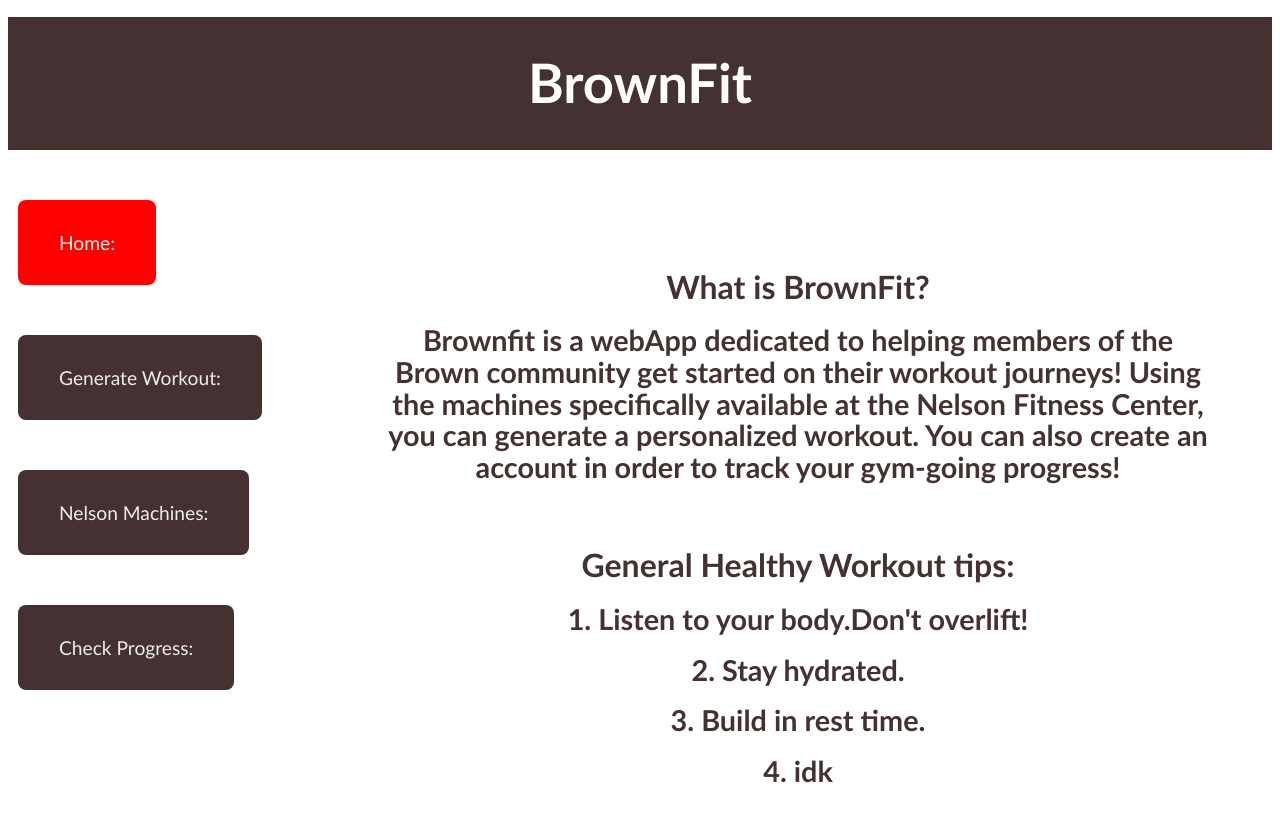
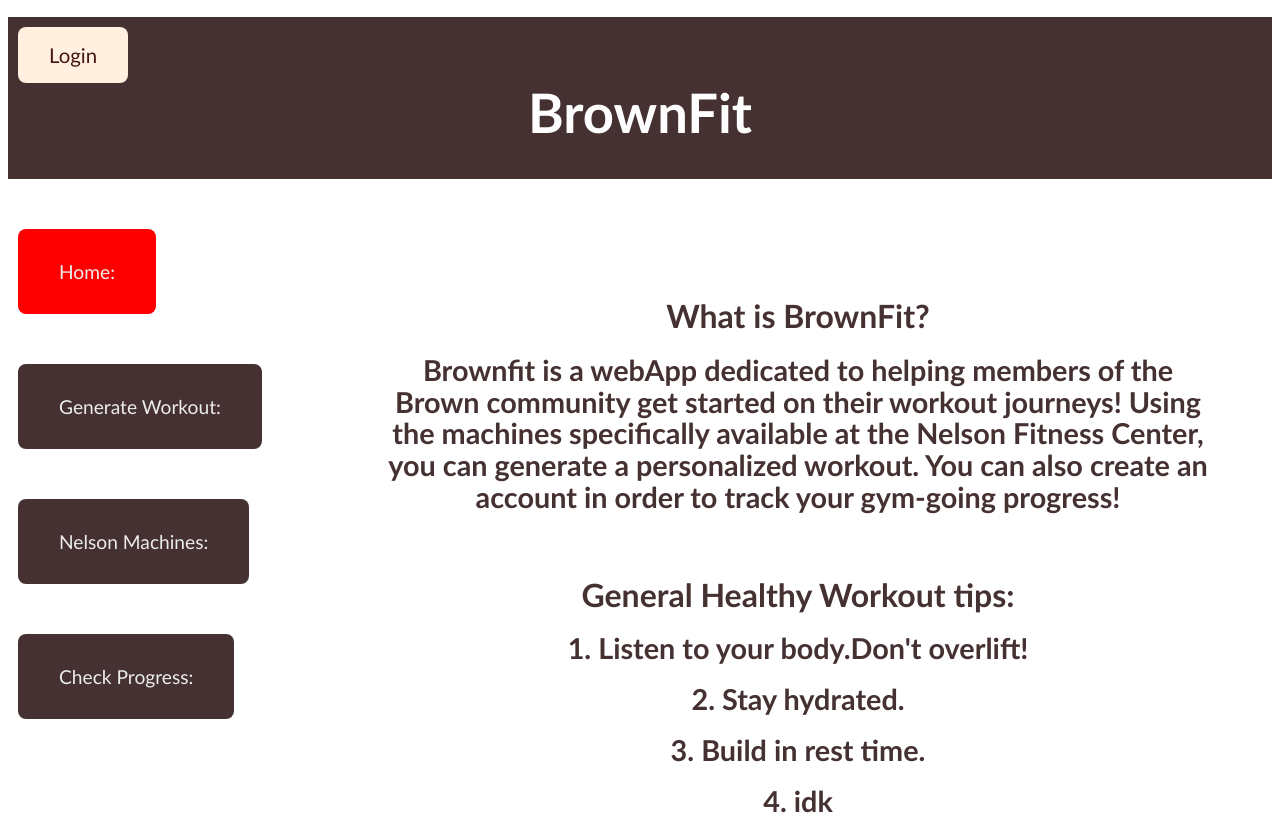
Before and after one commit to chloenevas/BrownFit, a React (Vite) app in the folder front/: page / in a window 1280 px wide. Before the commit the page ends 807 px from the top, so only its background shows below. Built offline with nearby package versions, Linux system fonts and the light colour scheme.

Commit message:
feat: added login button - moving to feat branch now

```diff
--- a/front/src/components/App.tsx
+++ b/front/src/components/App.tsx
@@ -21,6 +21,8 @@
     useState<string>("#453131");
   const [progressButtonColor, setProgressButtonColor] =
     useState<string>("#453131");
+  const [loginButtonColor, setLoginButtonColor] =
+    useState<string>("#fff0e0");
 
   // tracking key pressing for zooming
   useEffect(() => {
@@ -94,10 +96,27 @@
     return undefined;
   }
 
+  function handleLoginButtonClick() {
+    // setPageContent(progressPage());
+    // call authentication here
+
+    //sets the login button to red
+    setLoginButtonColor("Red");
+    return undefined;
+  }
+
   return (
     <div className="App">
       <p className="App-header">
-        <h1>BrownFit</h1>
+        <button
+          className="App-header-login"
+          aria-label="login button"
+          style={{ backgroundColor: loginButtonColor }}
+          onClick={() => handleLoginButtonClick()}
+        >
+          Login
+        </button>
+        <h1 className="App-header-title">BrownFit</h1>
       </p>
       <button
         className="Navigation-Button"
--- a/front/src/styles/App.css
+++ b/front/src/styles/App.css
@@ -11,6 +11,22 @@
   justify-content: center;
   font-size: calc(1px + 2vmin);
   color: rgb(255, 254, 254);
+}
+
+.App-header-title {
+  margin-top: 0px;
+  align-items: center;
+}
+
+.App-header-login {
+  margin-left: 10px;
+  display: flex;
+  justify-content: center;
+  align-items: left;
+  padding: 15px 30px;
+  font-size: larger;
+  background-color: #453131;
+  color: rgb(68, 21, 21);
 }
 
 .Navigation-Button {
```
Also changed, not shown: 78 other files (tests, documents, lock files or other folders).
